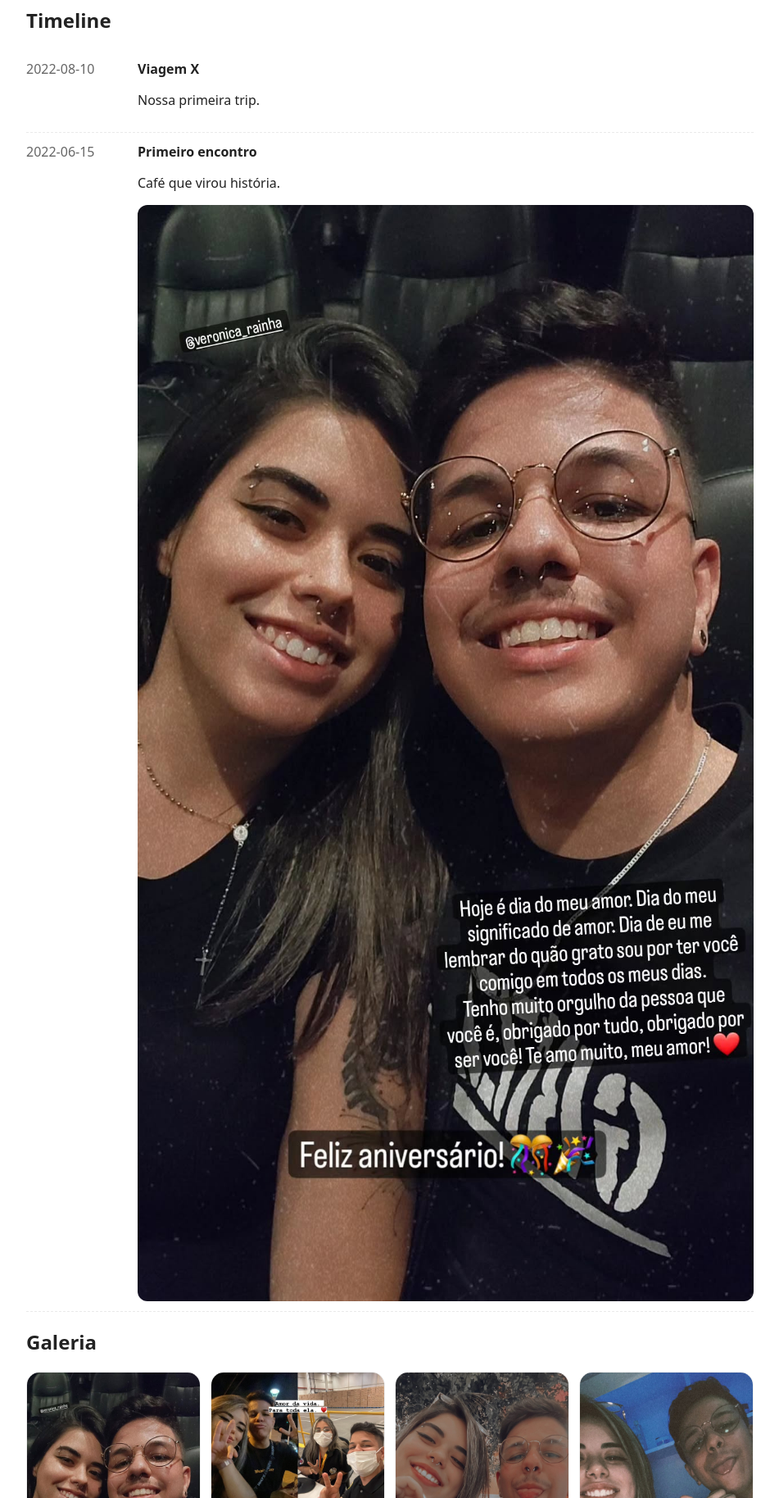
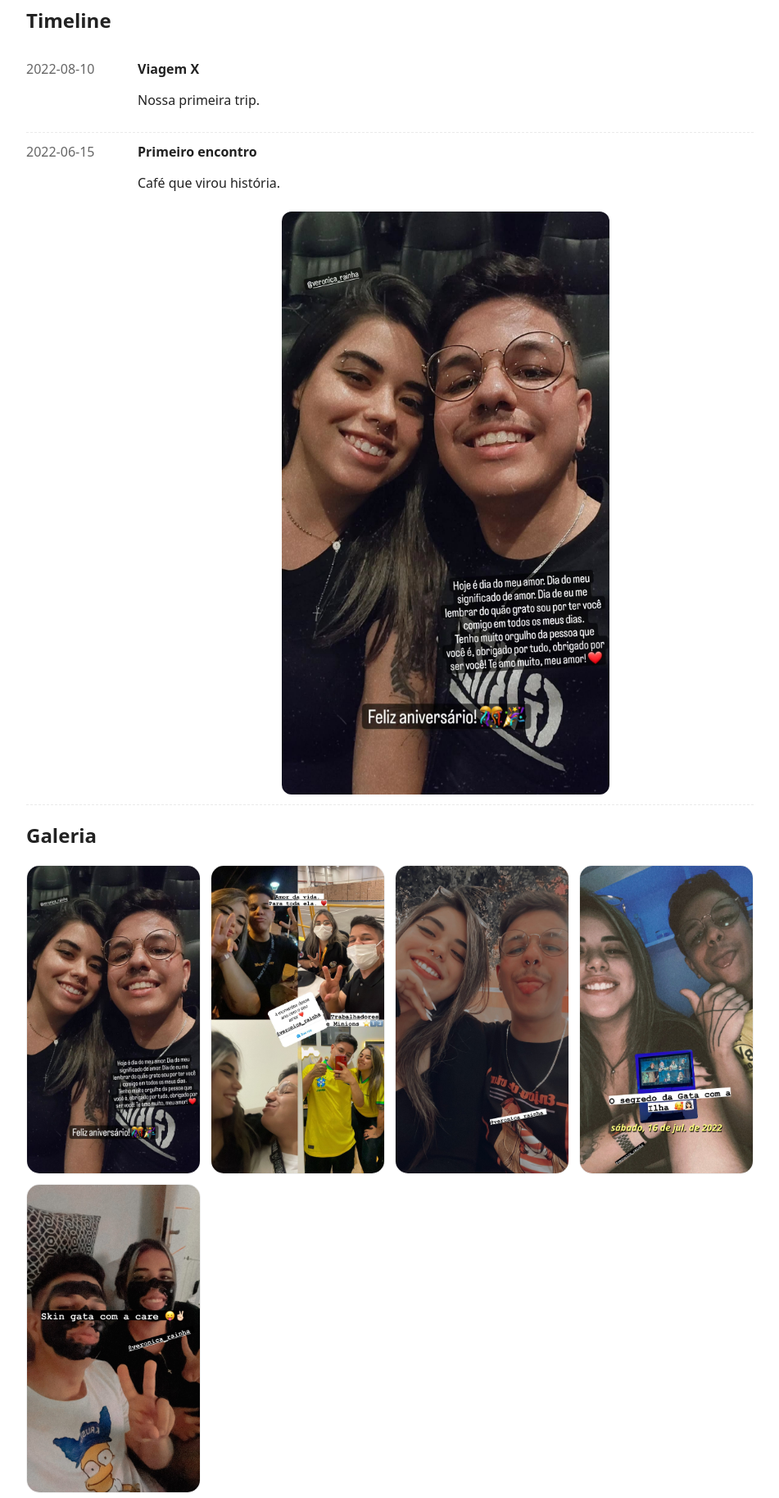
Before and after one commit to SrGonGit/VOG, a Flask app: page / in a window 1280 px wide. Shown: the part 410-2237 px from the top of the page at 82% size, without its empty margins (164-1115 px from the left). Run offline with Flask 3, Linux system fonts and the light colour scheme.

Commit message:
Update styles.css

```diff
--- a/static/css/styles.css
+++ b/static/css/styles.css
@@ -24,7 +24,20 @@ body { margin:0; font-family: system-ui, -apple-system, Segoe UI, Roboto, Ubuntu
 .timeline { list-style:none; padding-left:0; }
 .timeline li { display:grid; grid-template-columns: 120px 1fr; gap:1rem; padding:.75rem 0; border-bottom:1px dashed #eaeaea; }
 .t-date { color:var(--muted); }
-.t-img { margin-top:.5rem; border-radius:.75rem; }
+.t-img {
+  margin-top: .5rem;
+  border-radius: .75rem;
+  max-width: 400px;   /* largura máxima da imagem */
+  height: auto;       /* mantém proporção */
+  width: 100%;        /* ocupa no máximo o tamanho do container ou max-width */
+  display: block;
+  align-self: center;
+}
+.t-body {
+  display: flex;
+  flex-direction: column;
+  align-items: flex-start; /* ou center pra centralizar */
+}
 .video-thumb { position: relative; display:block; }
 .video-thumb img, .video-thumb .no-thumb {
   width:100%;
```
